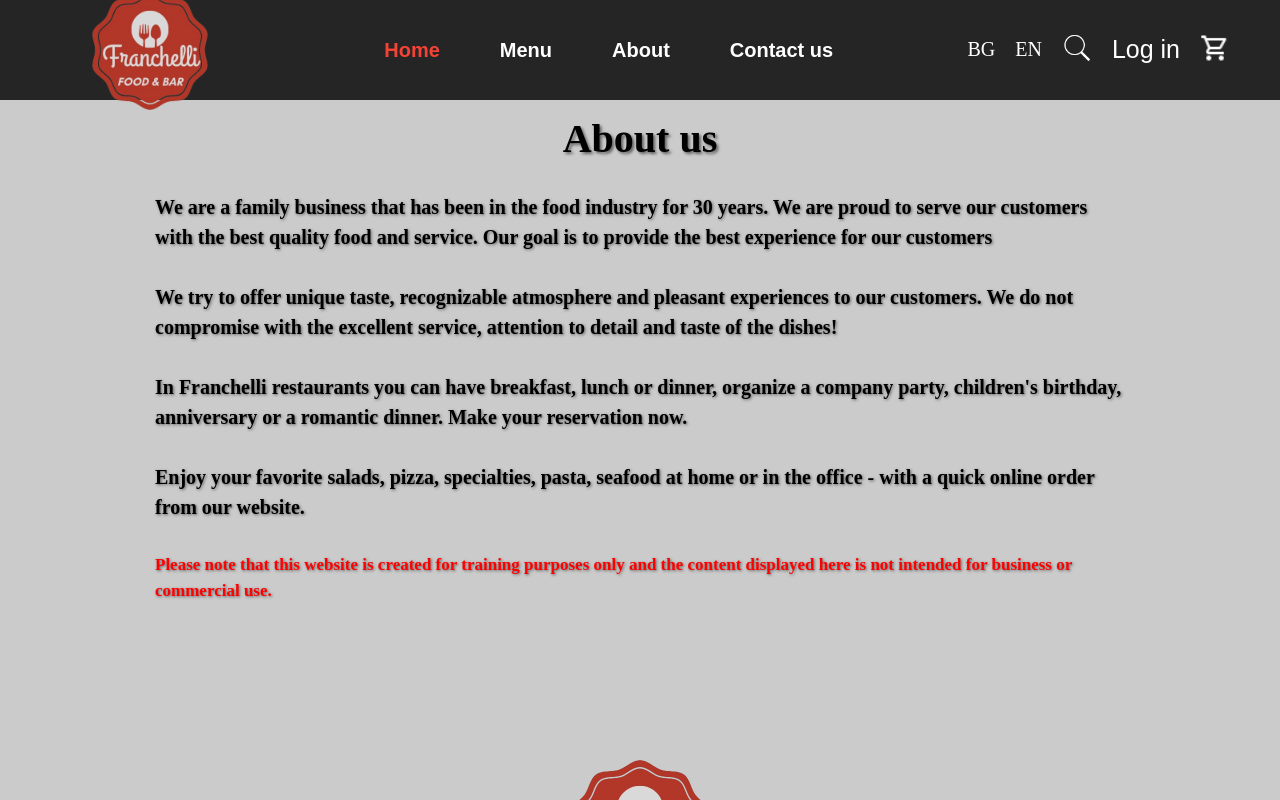
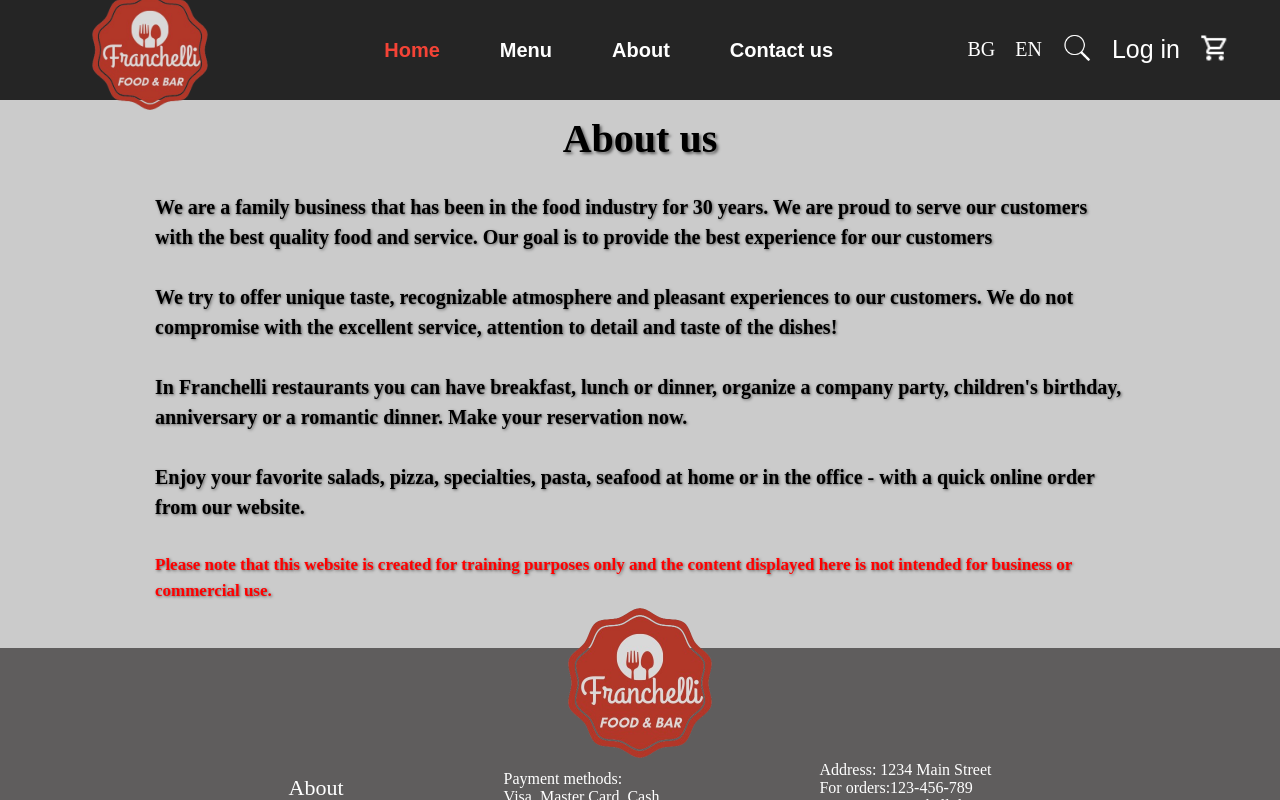
Before and after one commit to Petkov-Petko/Franchelli, a React (Vite) app in the folder Franchelli/: page /Franchelli/about in a window 1280 px wide. Shown: the top 800 px of the page. Built offline with nearby package versions, Linux system fonts and the light colour scheme.

Commit message:
Update About page styles to add padding-bottom in About.css

```diff
--- a/Franchelli/src/pages/About/About.css
+++ b/Franchelli/src/pages/About/About.css
@@ -1,10 +1,10 @@
 .aboutPage{
-    height: 100vh;
     padding-top: 100px;
     display: flex;
     flex-direction: column;
     align-items: center;
     background-color: rgb(203, 203, 203);
+    padding-bottom: 30px;
 }
 
 
```
